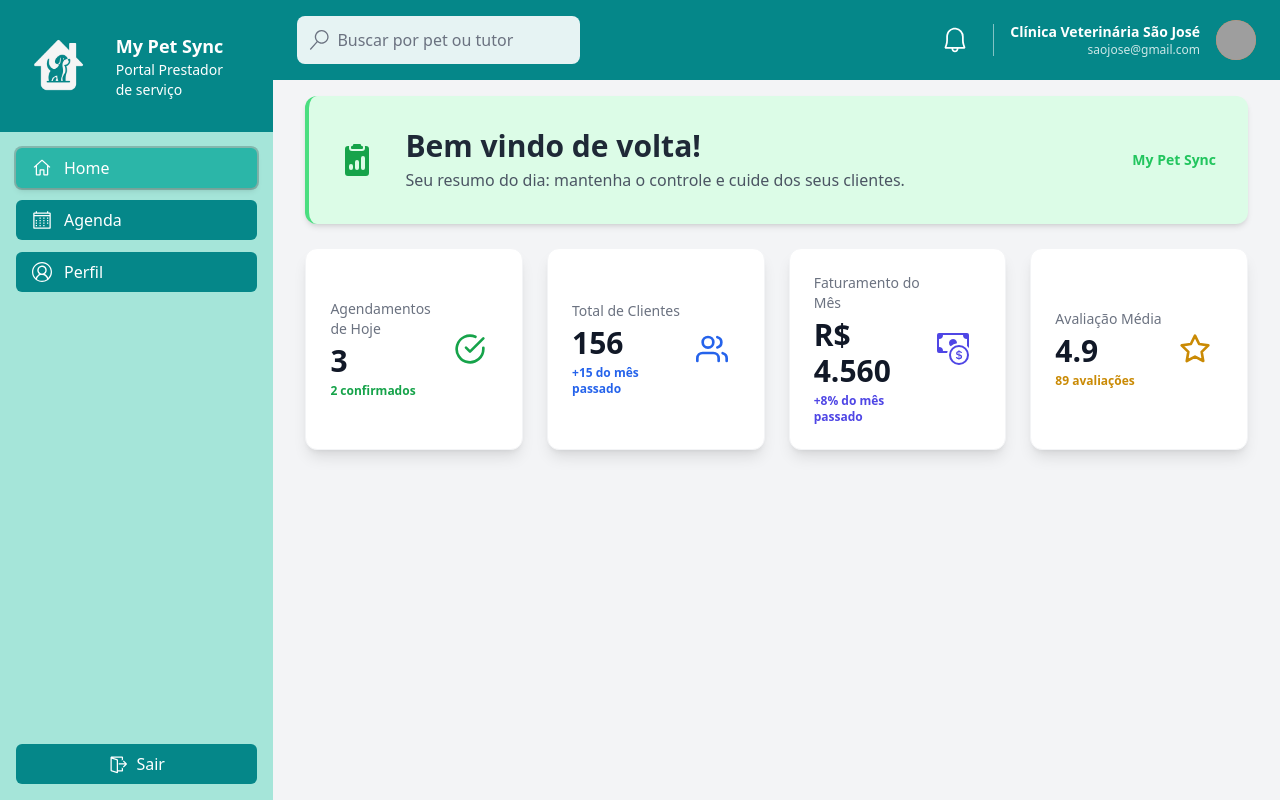
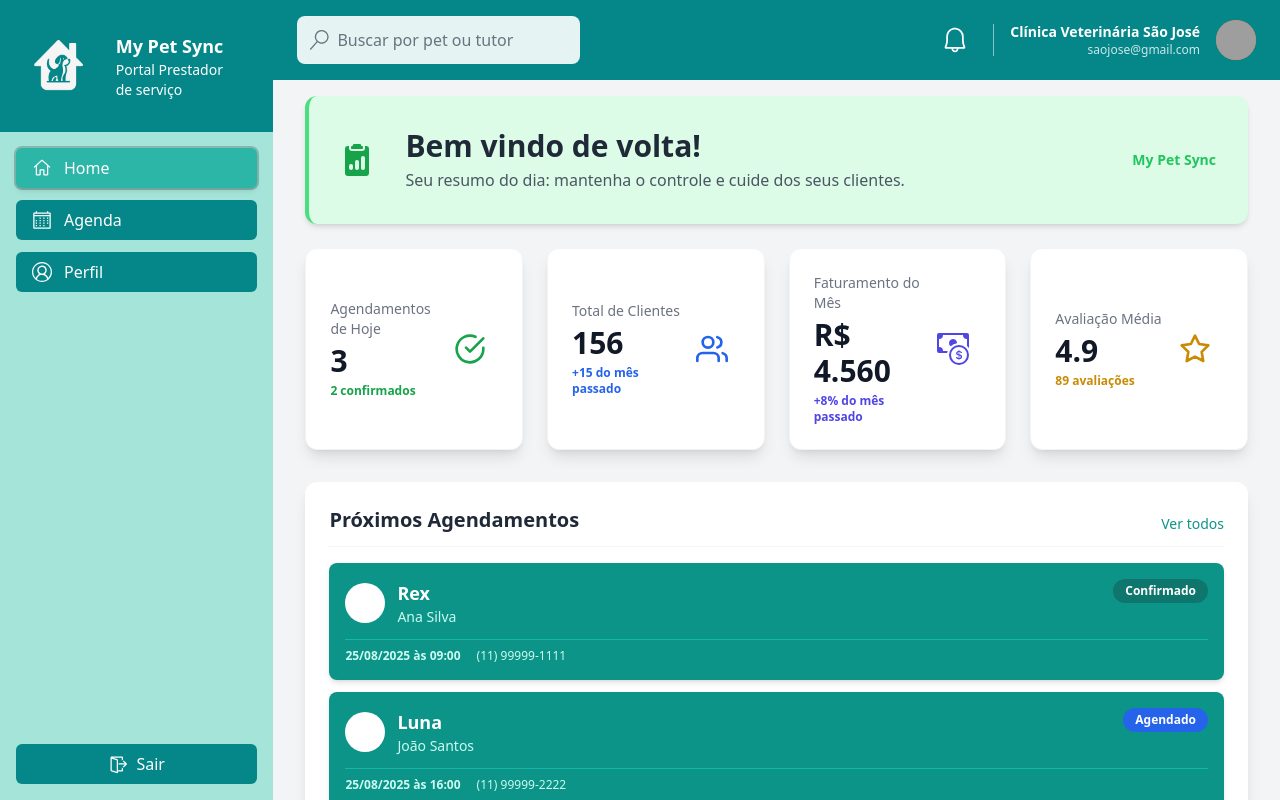
Before and after one commit to GustavoZanardi15/MyPetSync-FrontEnd, a React (Vite) app in the folder FrontEndWeb/: page /homePage in a window 1280 px wide. Shown: the top 800 px of the page. Built offline with nearby package versions, Linux system fonts and the light colour scheme; grey boxes are pictures that could not be loaded.

Commit message:
refactor(frontend): reestruturar main para layout de duas colunas e integrar todos os componentes do dashboard

```diff
--- a/FrontEndWeb/src/pages/HomePage.jsx
+++ b/FrontEndWeb/src/pages/HomePage.jsx
@@ -2,6 +2,7 @@ import Header from "../components/common/Header";
 import Sidebar from "../components/common/Sidebar";
 import DashboardStats from "../components/home/DashboardStats";
 import WelcomeBanner from "../components/home/WelcomeBanner";
+import NextAppointments from "../components/home/NextAppointments";
 
 const HomePage = () => {
   return (
@@ -12,6 +13,7 @@ const HomePage = () => {
         <main className="px-8 pt-4 pb-8 bg-gray-100 flex-grow">
           <WelcomeBanner />
           <DashboardStats />
+          <NextAppointments />
         </main>
       </div>
     </div>
```
